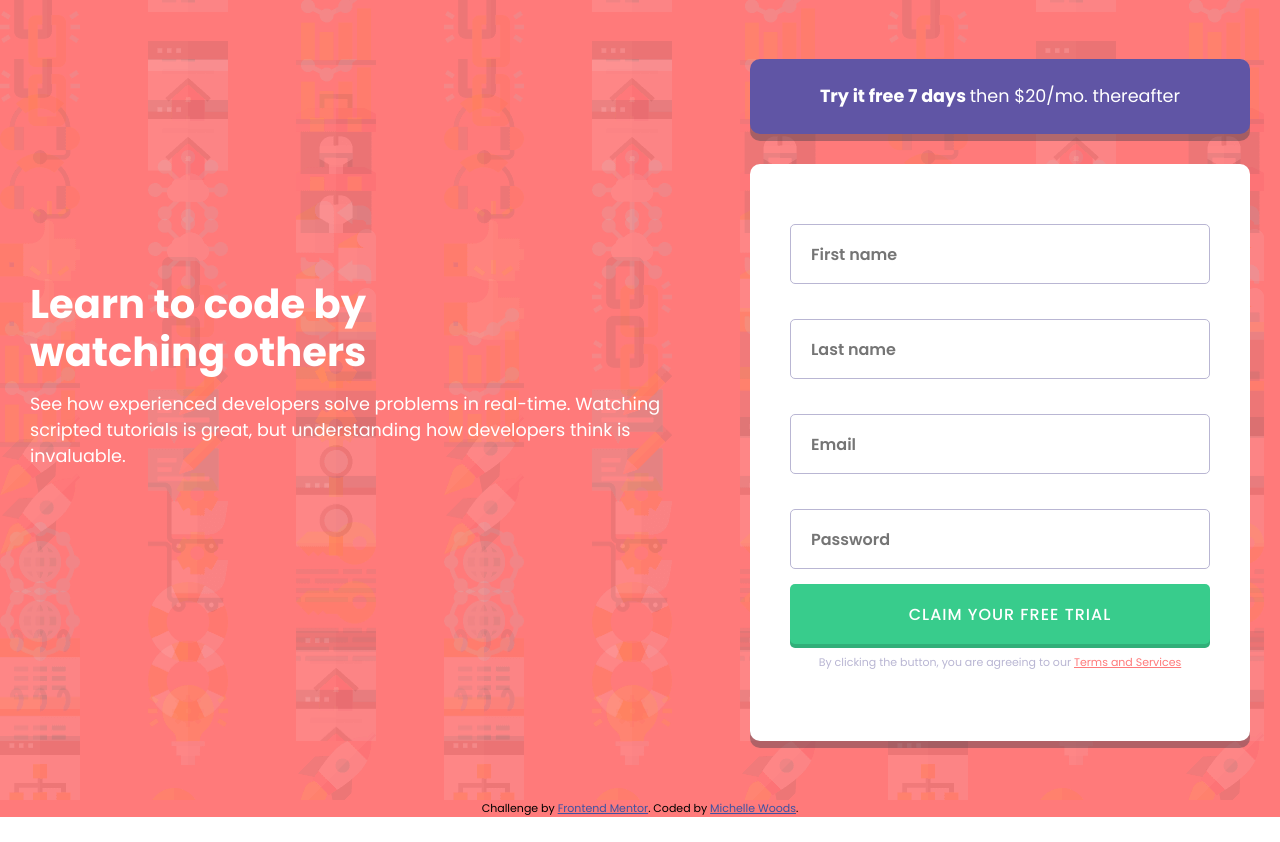
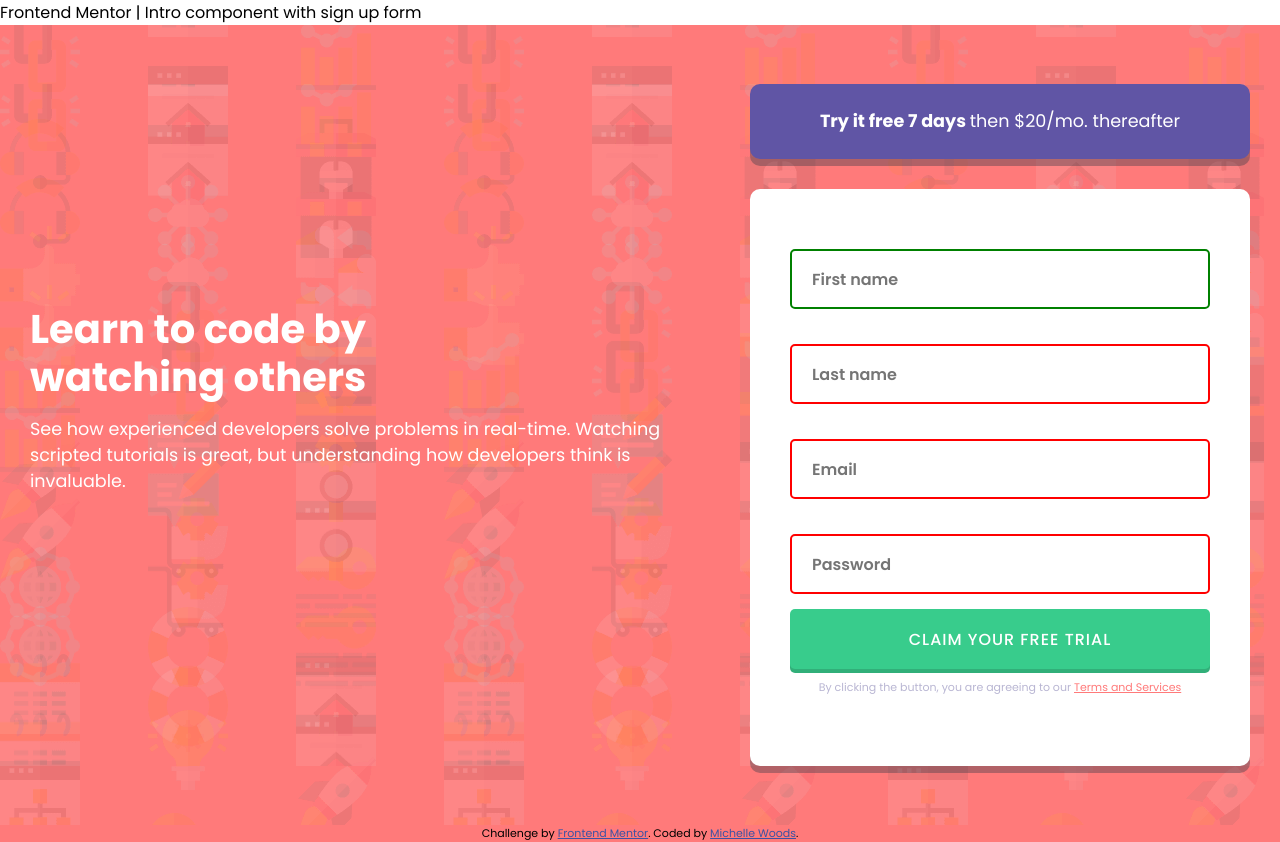
Before and after one commit to michelle-woods/Front-End-Mentor-Sign-Up-Form, a plain HTML site: page index.html in a window 1280 px wide. Before the commit the page ends 817 px from the top, so only its background shows below. Drawn offline with Linux system fonts and the light colour scheme.

Commit message:
linked validation css

```diff
--- a/index.html
+++ b/index.html
@@ -6,6 +6,7 @@
 
   <link rel="icon" type="image/png" sizes="32x32" href="./images/favicon-32x32.png">
   <link rel="stylesheet" type="text/css" href="/style.css"/>
+  <link rel="stylesheet" type="text/css" href="/validation.css"
 
   <title>Frontend Mentor | Intro component with sign up form</title>
 
@@ -31,26 +32,40 @@
 <div class = "form-container">
   <form action="#">
     <div class = "field-group">
-        <label for = "FirtName"> First Name</label>
+        <label for = "FirstName"> First Name</label>
         <input type = "text"
         class = "trial-form"
         placeholder="First name">
 
+        <p class = "error-text">Required</p>
+
         <label for = "LastName"> Last Name</label>
         <input type = "text"
         class = "trial-form"
-        placeholder="Last name">
+        placeholder="Last name"
+        required >
+
+        <p class = "error-text">Required</p>
+
 
         <label for = "Email"> Email</label>
         <input type = "email"
         class = "trial-form"
-        placeholder="Email">
+        placeholder="Email"
+        required >
+        <p class = "error-text">Required</p>
+
 
         <label for = "Password">Password</label>
 
         <input type = "password"
         class = "trial-form"
-        placeholder="Password" >
+        placeholder="Password"
+        maxlength = "100"
+        minlength = "30"
+        required >
+        <p class = "error-text">Required</p>
+
 
 <button type = "submit"> Claim your free trial</button>
 <p class = "form-footer">  By clicking the button,
@@ -68,5 +83,6 @@
     </p>
 
   </footer>
+  <script src="./main.js"></script>
 </body>
 </html>
```
